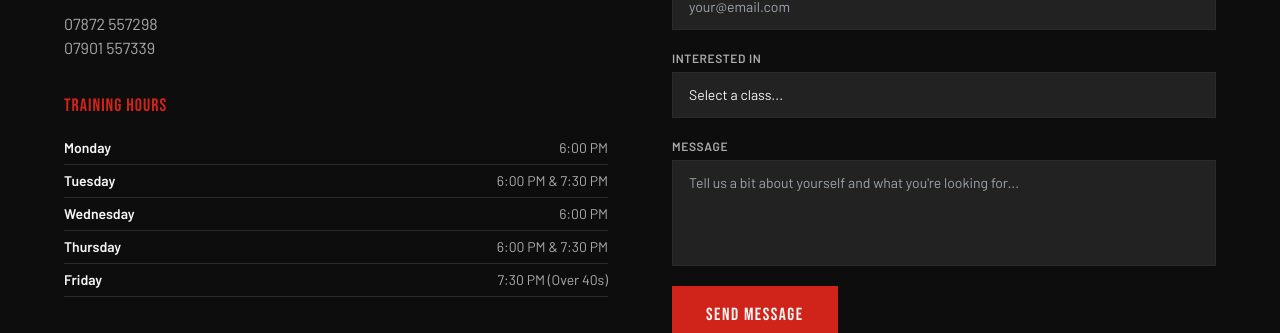
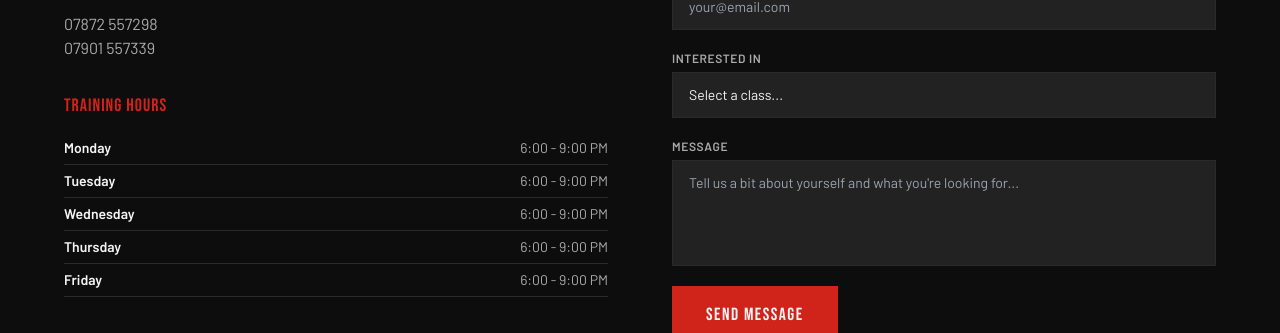
Before and after one commit to amanzeao7/marcianno-abc, a Next.js app: page / in a window 1280 px wide. Shown: the part 4305-4638 px from the top of the page. Built offline with nearby package versions, Linux system fonts and the light colour scheme.

Commit message:
Update contact hours format in ContactSection

```diff
--- a/components/home/ContactSection.tsx
+++ b/components/home/ContactSection.tsx
@@ -10,11 +10,11 @@ const contactDetails = {
   instagram: 'https://instagram.com/marciannoabc',
   facebook: 'https://facebook.com/61571771549768',
   hours: [
-    { days: 'Monday', time: '6:00 PM' },
-    { days: 'Tuesday', time: '6:00 PM & 7:30 PM' },
-    { days: 'Wednesday', time: '6:00 PM' },
-    { days: 'Thursday', time: '6:00 PM & 7:30 PM' },
-    { days: 'Friday', time: '7:30 PM (Over 40s)' },
+    { days: 'Monday', time: '6:00 - 9:00 PM' },
+    { days: 'Tuesday', time: '6:00 - 9:00 PM' },
+    { days: 'Wednesday', time: '6:00 - 9:00 PM' },
+    { days: 'Thursday', time: '6:00 - 9:00 PM' },
+    { days: 'Friday', time: '6:00 - 9:00 PM' },
   ],
 }
 
```
